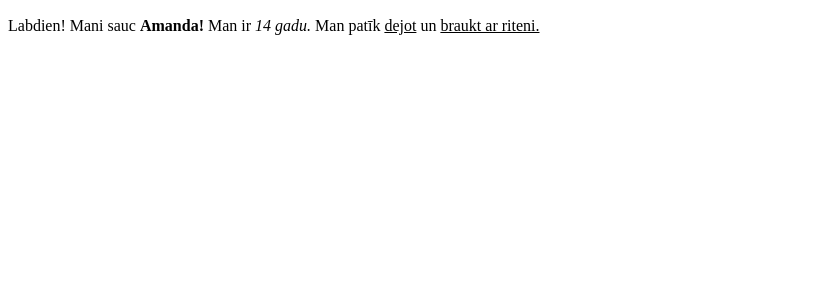
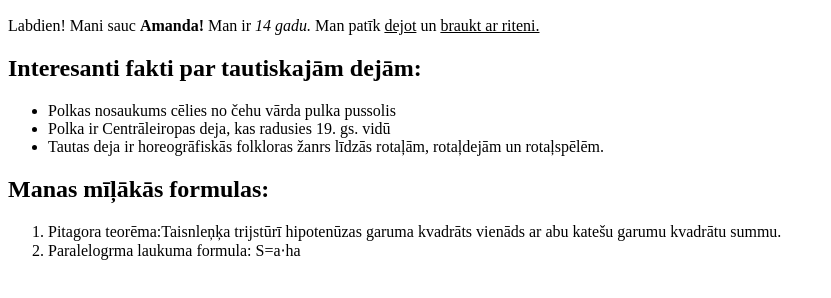
Before and after one commit to amandacelmina27/24_02_2025, a plain HTML site: page index.html in a window 1280 px wide. Shown: the part 270-568 px from the top of the page, without its empty margins (0-831 px from the left). Drawn offline with Linux system fonts and the light colour scheme.

Commit message:
Add files via upload

```diff
--- a/index.html
+++ b/index.html
@@ -13,5 +13,16 @@
     <img src="https://cdn.pixabay.com/photo/2016/12/14/13/33/girl-1906405_1280.jpg" alt="riteņbraukšana" width="250px">
   </main>
   <p>Labdien! Mani sauc <b>Amanda!</b> Man ir <i>14 gadu.</i> Man patīk <u>dejot</u> un <u>braukt ar riteni.</u></p>
+  <h2>Interesanti fakti par tautiskajām dejām:</h2>
+  <ul>
+    <li>Polkas nosaukums cēlies no čehu vārda pulka pussolis</li>
+    <li>Polka ir Centrāleiropas deja, kas radusies 19. gs. vidū</li>
+    <li>Tautas deja ir horeogrāfiskās folkloras žanrs līdzās rotaļām, rotaļdejām un rotaļspēlēm.</li>
+  </ul>
+  <h2>Manas mīļākās formulas:</h2>
+  <ol>
+    <li>Pitagora teorēma:Taisnleņķa trijstūrī hipotenūzas garuma kvadrāts vienāds ar abu katešu garumu kvadrātu summu.</li>
+    <li>Paralelogrma laukuma formula: S=a⋅ha</li>
+  </ol>
 </body>
 </html>
```
